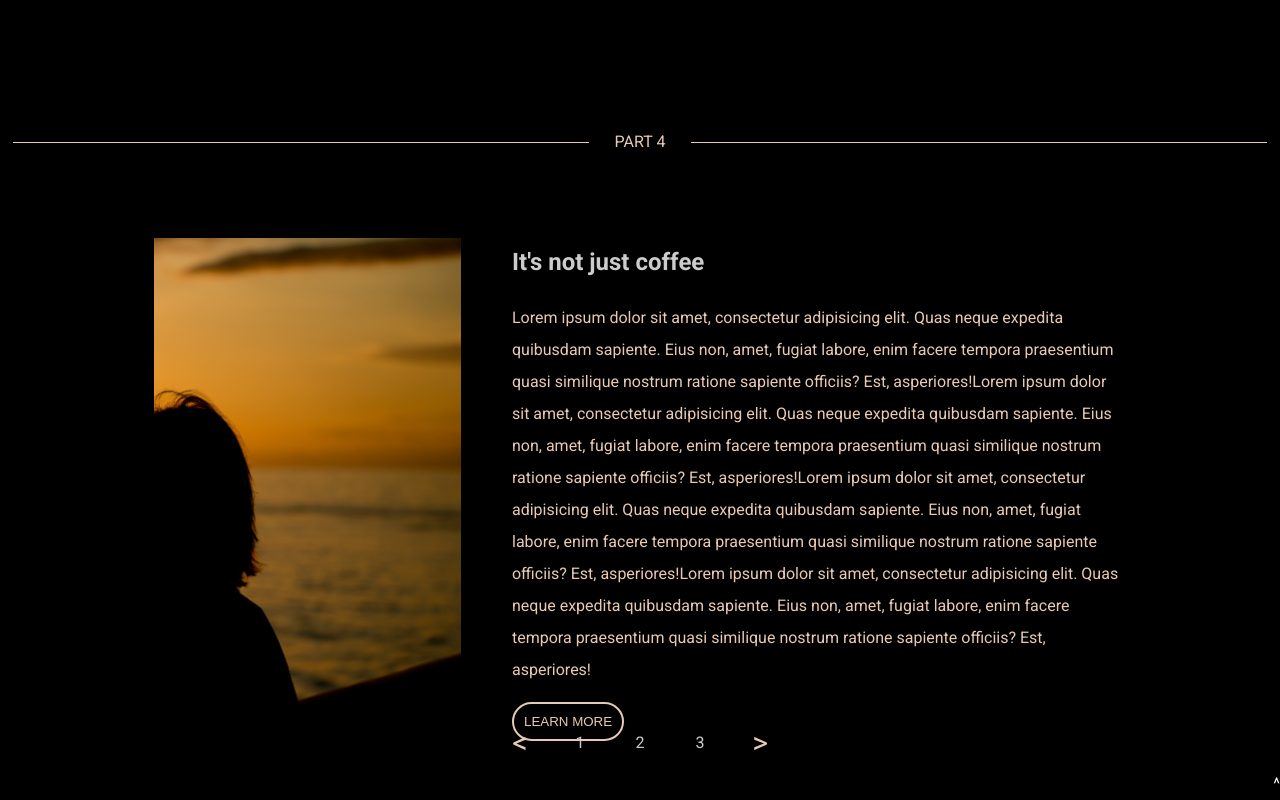
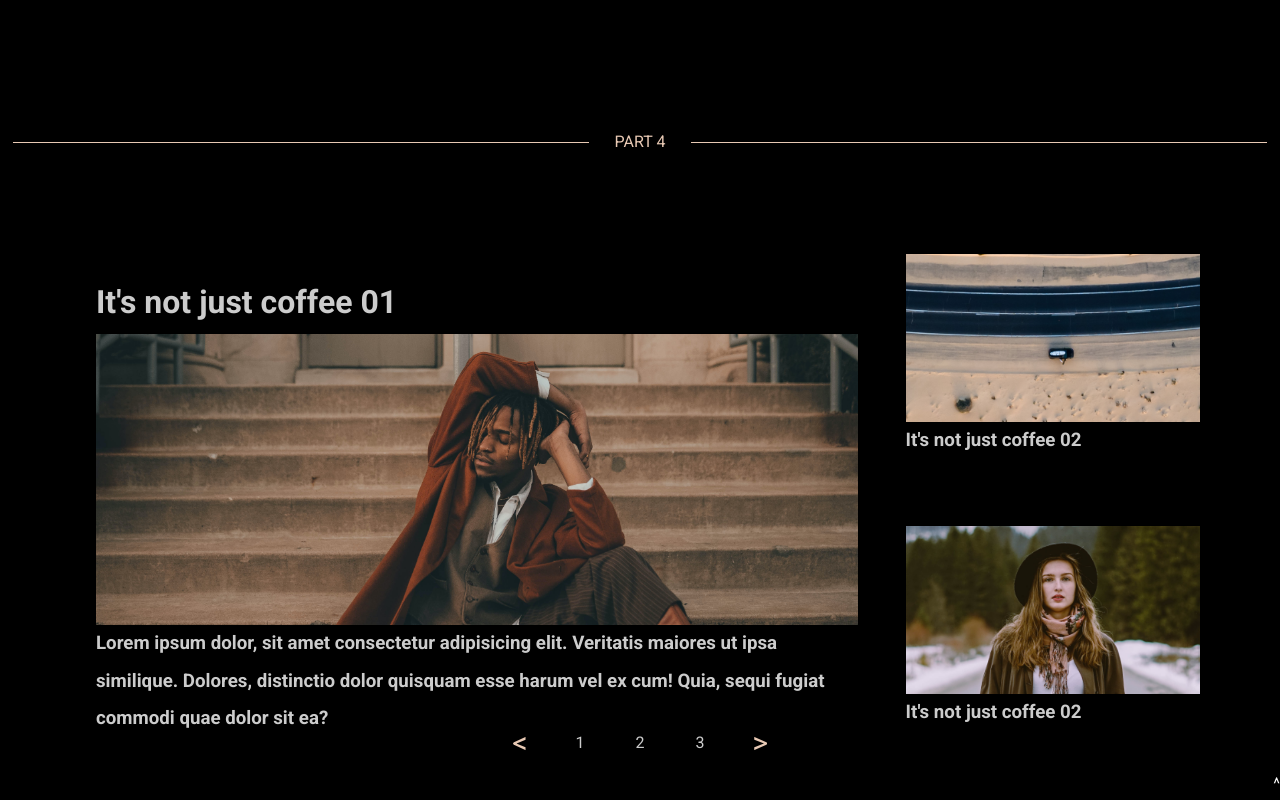
Before and after one commit to Gangbaekho/design-portfolio-one, a plain HTML site: page index.html in a window 1280 px wide. Shown: the part 2662-3462 px from the top of the page. Drawn offline with Linux system fonts and the light colour scheme; a web font is replaced by a local one.

Commit message:
part4 first version

```diff
--- a/index.html
+++ b/index.html
@@ -147,30 +147,28 @@
         <div class="part">PART 4</div>
         <div class="for-line"></div>
       </div>
-      <div class="part-four-image-container">
-        <div class="part-four-image1"></div>
-        <div class="part-four-contents">
-          <h2>It's not just coffee</h2>
-          <p>
-            Lorem ipsum dolor sit amet, consectetur adipisicing elit. Quas neque
-            expedita quibusdam sapiente. Eius non, amet, fugiat labore, enim
-            facere tempora praesentium quasi similique nostrum ratione sapiente
-            officiis? Est, asperiores!Lorem ipsum dolor sit amet, consectetur
-            adipisicing elit. Quas neque expedita quibusdam sapiente. Eius non,
-            amet, fugiat labore, enim facere tempora praesentium quasi similique
-            nostrum ratione sapiente officiis? Est, asperiores!Lorem ipsum dolor
-            sit amet, consectetur adipisicing elit. Quas neque expedita
-            quibusdam sapiente. Eius non, amet, fugiat labore, enim facere
-            tempora praesentium quasi similique nostrum ratione sapiente
-            officiis? Est, asperiores!Lorem ipsum dolor sit amet, consectetur
-            adipisicing elit. Quas neque expedita quibusdam sapiente. Eius non,
-            amet, fugiat labore, enim facere tempora praesentium quasi similique
-            nostrum ratione sapiente officiis? Est, asperiores!
-          </p>
-          <button class="learn-button">LEARN MORE</button>
+    </main>
+    <div class="part-four-container">
+      <div class="part-four-main">
+        <h1>It's not just coffee 01</h1>
+        <div class="part-four-main__image"></div>
+        <h3>
+          Lorem ipsum dolor, sit amet consectetur adipisicing elit. Veritatis
+          maiores ut ipsa similique. Dolores, distinctio dolor quisquam esse
+          harum vel ex cum! Quia, sequi fugiat commodi quae dolor sit ea?
+        </h3>
+      </div>
+      <div class="part-four-sub">
+        <div class="part-four-sub__one">
+          <div class="part-four-sub__one__image"></div>
+          <h3>It's not just coffee 02</h3>
+        </div>
+        <div class="part-four-sub__two">
+          <div class="part-four-sub__two__image"></div>
+          <h3>It's not just coffee 02</h3>
         </div>
       </div>
-    </main>
+    </div>
     <footer class="main-footer">
       <div class="change-button-list">
         <div class="change-button-list__direction">&#60;</div>
--- a/main.css
+++ b/main.css
@@ -352,33 +352,57 @@ body {
   margin-top: 1rem;
 }
 
-.part-four-image-container {
-  width: 80%;
+.part-four-container {
+  width: 90%;
+  height: 60vh;
   margin: 0 auto;
-  height: 60vh;
   display: flex;
-  justify-content: space-around;
 }
 
-.part-four-image1 {
-  width: 30%;
-  background-repeat: none;
-  background-size: cover;
-  background-position: bottom right;
-  background-image: url("./image/part-four-image.jpg");
+.part-four-main {
+  width: 70%;
+
+  color: #ccc;
+  padding: 2rem;
 }
 
-.part-four-contents {
-  width: 60%;
+.part-four-main__image {
+  height: 70%;
+  background-image: url("./asset/image_06_l.png");
+  background-repeat: none;
+  background-position: center;
+  background-size: cover;
 }
 
-.part-four-contents h2 {
-  color: #ccc;
+.part-four-sub__one,
+.part-four-sub__two {
+  height: 50%;
+
+  padding: 1rem;
 }
 
-.part-four-contents p {
-  color: #e8c9b4;
-  margin: 1rem 0;
+.part-four-sub__one__image,
+.part-four-sub__two__image {
+  height: 70%;
+}
+
+.part-four-sub__one__image {
+  background-image: url("./asset/image_07_l.png");
+  background-size: cover;
+  background-position: center;
+}
+
+.part-four-sub__two__image {
+  background-image: url("./asset/image_08_l.png");
+  background-size: cover;
+  background-position: center;
+}
+
+.part-four-sub {
+  width: 30%;
+  height: 100%;
+
+  color: #ccc;
 }
 
 .main-footer {
```
